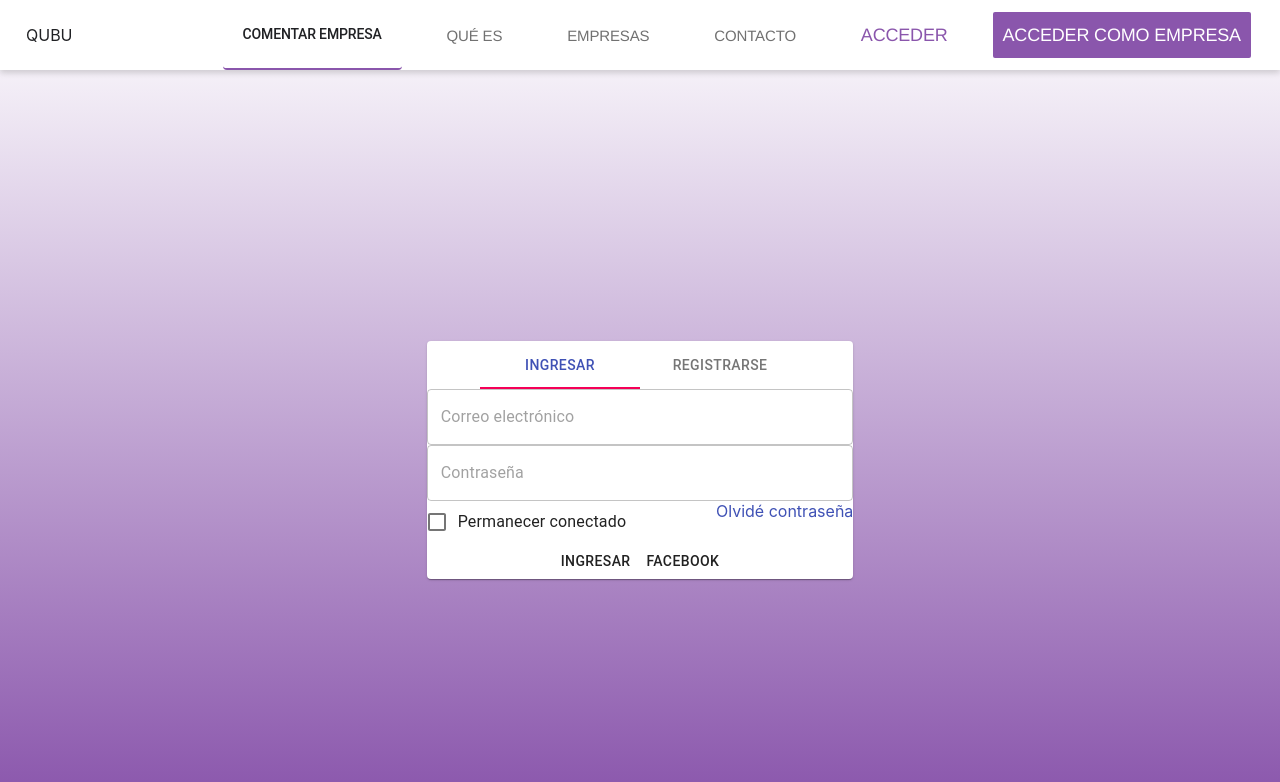
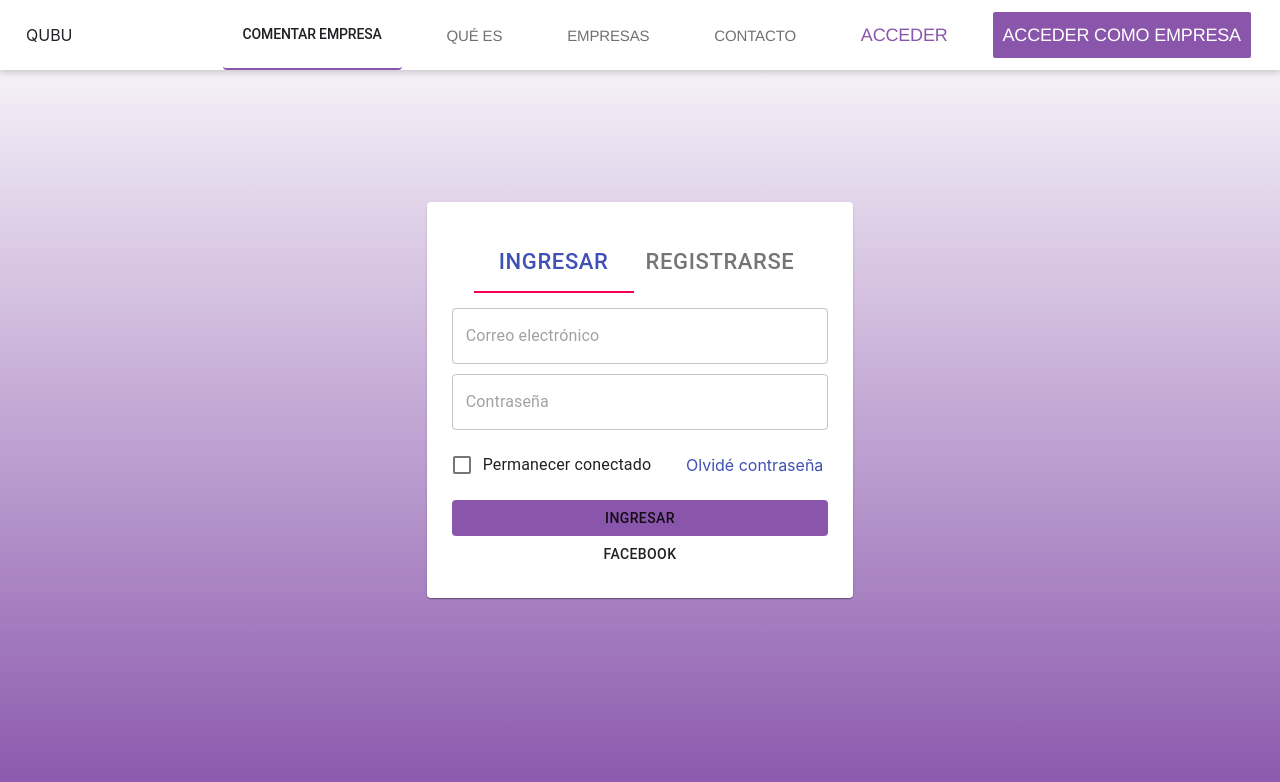
Before and after one commit to batlerluis/qubuco-frontend-react, a React (Create React App) app: page /home/login in a window 1280 px wide. Shown: the top 782 px of the page. Built offline with nearby package versions, Linux system fonts and the light colour scheme.

Commit message:
LoginPage_8_24_13

```diff
--- a/src/views/LoginPage.tsx
+++ b/src/views/LoginPage.tsx
@@ -1,18 +1,27 @@
 import React, { useState } from 'react';
 import PropTypes from "prop-types";
 import withStyles from "@material-ui/core/styles/withStyles";
-import { Grid, Card, Tab, Tabs, OutlinedInput, Link, Checkbox, FormControlLabel, Button } from '@material-ui/core';
+import {ButtonGroup, Grid, Card, Tab, Tabs, OutlinedInput, Link, Checkbox, FormControlLabel, Button, GridList } from '@material-ui/core';
+import { NONAME } from 'dns';
+const pageStyle = {
 
-const pageStyle = {
   wrapper: {
     flexGrow: 1,
     minHeight: "100vh",
     height: "auto",
     background: "transparent linear-gradient(180deg, #FFFFFF 0%, #8A56AC 100%) 0% 0% no-repeat padding-box",
-    paddingTop: 120,
+  },
+  cardcontent: {
+    padding: "20px",
+    '& div': {
+      margin: "5px",
+    }
   },
   fullHeight: {
     height: "100%",
+  },
+  forgot: {
+    padding: "10px 0",
   },
   paddingH1: {
     paddingLeft: 80,
@@ -31,6 +40,31 @@ const pageStyle = {
     color: "#707070",
     opacity: 1,
   },
+  tabItem: {
+    fontWeight: 500,
+    fontSize: "22px",
+    border: "none",
+    '& > span: focus': {
+      borderBottom: "2px solid #8a56ac",
+    }
+  },
+  buttonbar: {
+    width: "100%",
+    display: "block",
+    '& *': {
+      width: "100%",
+      // borderRadius: "none"
+    },
+    // flexDirection: 'column',
+  },
+  buttonItem: {
+    width: "100%",
+    backgroundColor: "#8A56AC",
+    "&:hover": {
+      opacity: 0.9,
+      backgroundColor: "#8A56AC",
+    }
+  }
 };
 
 const LoginPage = (props: any) => {
@@ -46,26 +80,41 @@ const LoginPage = (props: any) => {
     <Grid container className={classes.wrapper} justify="center" alignItems="center">
       <Grid item xs={12} sm={6} md={4}>
         <Card>
-          <Grid container justify="center">
+          <Grid container justify="center" className={classes.cardcontent}>
             <Tabs
               value={currentTab}
               onChange={handleChange}
               textColor="primary"
             >
-              <Tab label="Ingresar"></Tab>
-              <Tab label="Registrarse"></Tab>
+              <Tab label="Ingresar" className={classes.tabItem}></Tab>
+              <Tab label="Registrarse" className={classes.tabItem}></Tab>
             </Tabs>
             <OutlinedInput fullWidth placeholder="Correo electrónico" />
             <OutlinedInput fullWidth placeholder="Contraseña" />
-            <Grid container justify="space-between">
+            <Grid container justify="space-between" >
               <FormControlLabel
                 control={<Checkbox checked={keepSigned} onChange={(event: any, newValue) => setSign(newValue)} />}
                 label="Permanecer conectado"
               />
-              <Link href="#" color="primary" onClick={(e: any) => e.preventDefault()}>Olvidé contraseña</Link>
+              <div className={classes.forgot}>
+                <Link href="#" color="primary" onClick={(e: any) => e.preventDefault()}>Olvidé contraseña</Link>
+              </div>
             </Grid>
-            <Button>Ingresar</Button>
-            <Button>Facebook</Button>
+            {/* <GridList className={classes.buttonbar}>
+              <Button className={classes.buttonItem}>Ingresar</Button>
+              <Button className={classes.buttonItem}>Facebook</Button>
+            </GridList> */}
+            {/* <ButtonGroup
+              orientation="vertical"
+              color="primary"
+              aria-label="vertical outlined primary button group"
+              className={classes.buttonbar}
+            > */}
+            <div className={classes.buttonbar} >
+              <Button className={classes.buttonItem}>Ingresar</Button>
+              <Button >Facebook</Button>
+            </div>
+            {/* </ButtonGroup> */}
           </Grid>
         </Card>
       </Grid>
```
Also changed, not shown: src/views/dist/LoginPage.js (added).
